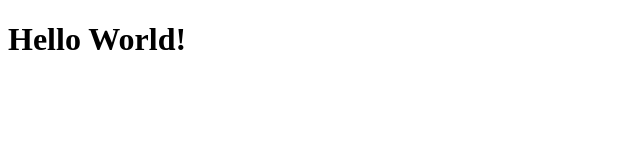
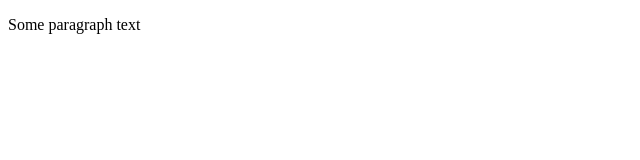
Before and after one commit to JerTua/odin-project, a plain HTML site: page index.html in a window 1280 px wide. Shown: the whole page, without its empty margins (0-640 px from the left). Drawn offline with Linux system fonts and the light colour scheme.

Commit message:
Edit index.html

```diff
--- a/index.html
+++ b/index.html
@@ -6,6 +6,8 @@
     </head>
 
     <body>
-        <h1>Hello World!</h1>
+        <!-- I am a html comment -->
+        <p>Some paragraph text</p>
+        <!-- I am another html comment -->
     </body>
 </html>
```
